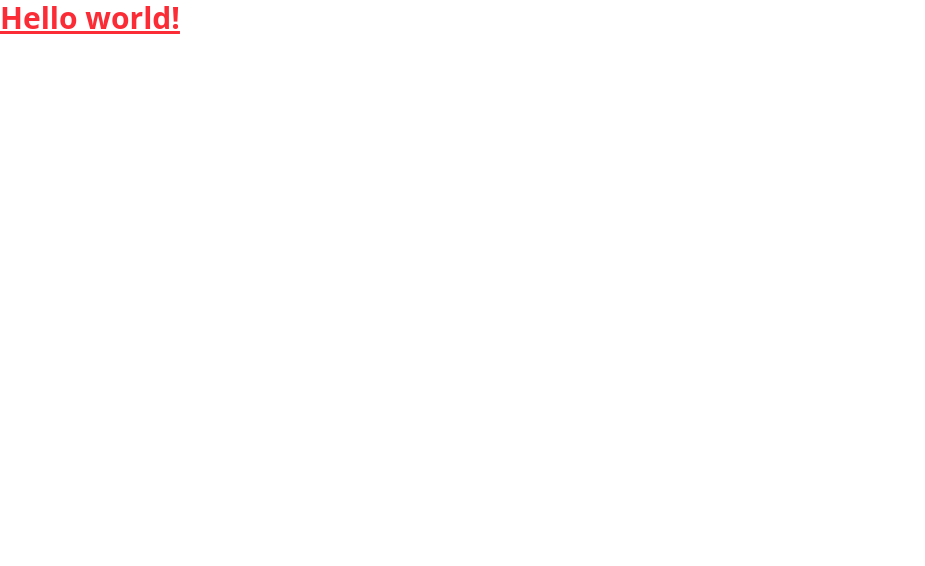
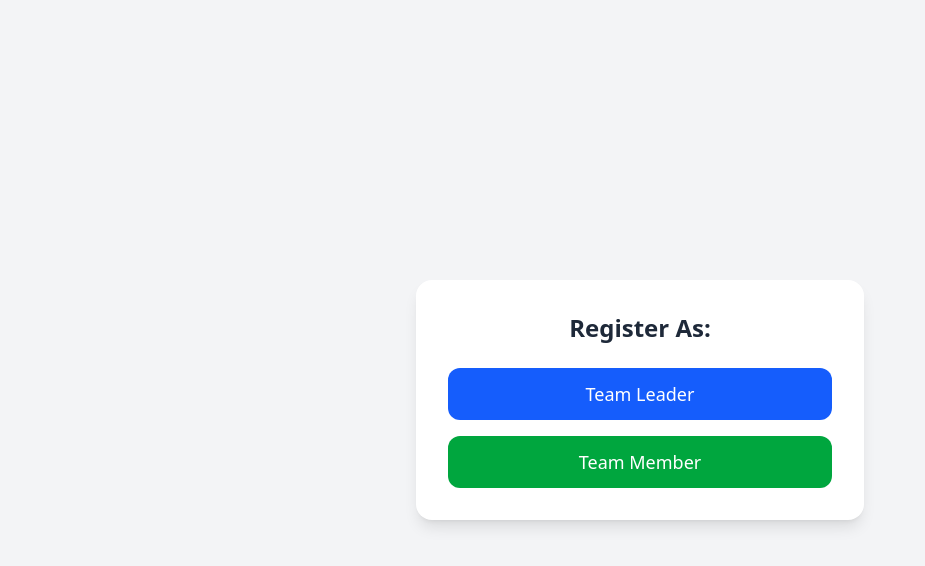
Before and after one commit to Soumita-Nag/CodeName, a Vue app: page / in a window 1280 px wide. Shown: the top 566 px of the page, without its empty margins (0-925 px from the left). Built offline with nearby package versions, Linux system fonts and the light colour scheme.

Commit message:
home page created

```diff
--- a/src/App.vue
+++ b/src/App.vue
@@ -1,11 +1,15 @@
+<script setup>
+  import HomePage from './pages/HomePage.vue';
+
+  var role="";
+  const assignRole=(r)=>{
+    role=r;
+  }
+</script>
+
 <template>
-  <h1 class="text-3xl font-bold underline text-red-500">
-    Hello world!
-  </h1>
+  <HomePage @role="assignRole"/>
 </template>
-<script setup>
-
-</script>
 <style scoped>
 
 </style>
--- /dev/null
+++ b/src/pages/HomePage.vue
@@ -0,0 +1,42 @@
+<template>
+  <div class="w-full h-screen flex justify-center items-center bg-gray-100">
+    <div class="w-full max-w-md bg-white rounded-2xl shadow-lg p-8 space-y-6 animate-pop">
+      <h2 class="text-2xl font-semibold text-center text-gray-800">Register As:</h2>
+      <div class="flex flex-col gap-4">
+        <button @click="assignLeader" class="w-full py-3 rounded-xl bg-blue-600 text-white text-lg font-medium hover:bg-blue-700 transition duration-300">
+          Team Leader
+        </button>
+        <button @click="assignMember" class="w-full py-3 rounded-xl bg-green-600 text-white text-lg font-medium hover:bg-green-700 transition duration-300">
+          Team Member
+        </button>
+      </div>
+    </div>
+  </div>
+</template>
+
+<script setup>
+const emit=defineEmits(['role']);
+const assignLeader=()=>{
+    emit('role','leader');
+}
+const assignMember=()=>{
+    emit('role','member');
+}
+</script>
+
+<style scoped>
+@keyframes pop {
+  0% {
+    transform: scale(0.5);
+    opacity: 0;
+  }
+  100% {
+    transform: scale(1);
+    opacity: 1;
+  }
+}
+
+.animate-pop {
+  animation: pop 0.4s ease-out forwards;
+}
+</style>
```
